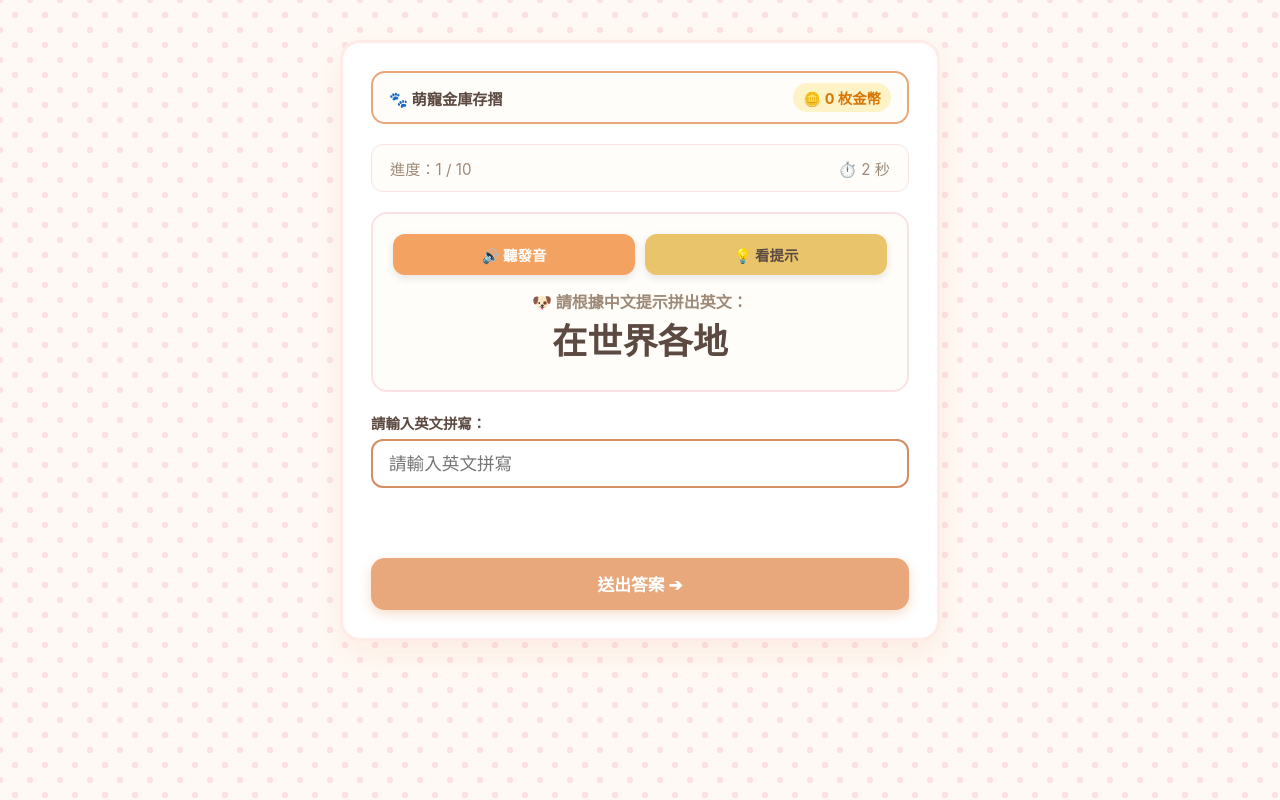
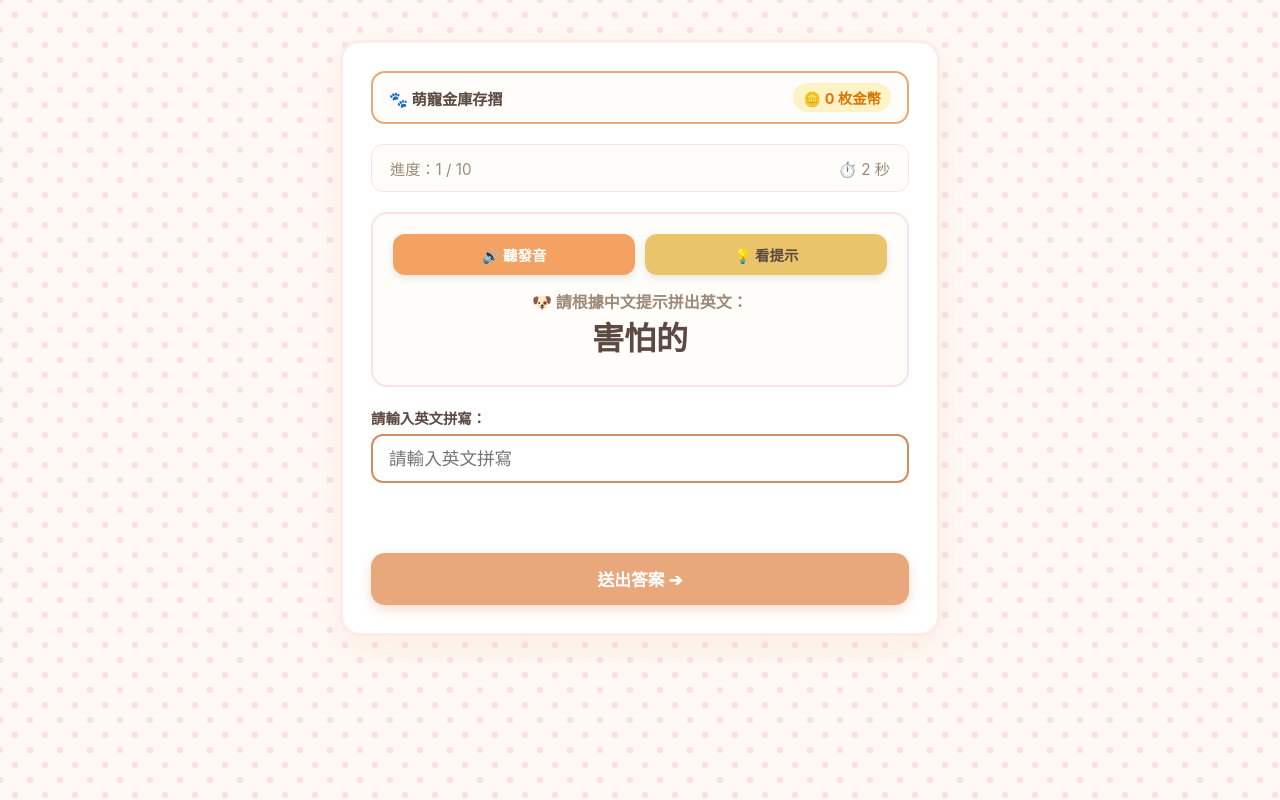
Before and after one commit to debdabo2000-cloud/Irregular-verbs-Fun, a plain HTML site: page index.html in a window 1280 px wide. Both pictures are taken after a click on the button "🚀 開始可愛大挑戰". Drawn offline with Linux system fonts and the light colour scheme.

Commit message:
Update index.html

```diff
--- a/index.html
+++ b/index.html
@@ -223,7 +223,7 @@
         }
 
         .card-prompt .base-word {
-            font-size: 2.2rem;
+            font-size: 2rem;
             font-weight: bold;
             color: var(--text-main);
             margin-bottom: 6px;
@@ -348,12 +348,14 @@
         <!-- 歡迎畫面 -->
         <div id="start-screen" class="screen active">
             <h1>🐾 DL English 萌寵單字特訓站 🐶</h1>
-            <div class="subtitle">✨ 康軒版國中英語第一冊第三課專屬特訓 ✨</div>
+            <div class="subtitle">✨ 國中會考、高中、康軒各課特訓 ✨</div>
             <div class="welcome-box">
                 <div class="category-select">
                     <label for="category-select">🎯 請選擇練習範圍：</label>
                     <select id="category-select">
-                        <option value="kangxuan_u3">康軒版第一冊第三課 (全單字與片語)</option>
+                        <option value="cap1200">國中會考 1200 核心單字</option>
+                        <option value="kangxuan_u4">康軒版第一冊第四課</option>
+                        <option value="kangxuan_u3">康軒版第一冊第三課</option>
                         <option value="irregular">不規則動詞三態特訓</option>
                         <option value="vocab7000">高中 7000 核心單字拼寫</option>
                     </select>
@@ -398,7 +400,7 @@
             <div class="result-stats">
                 <div class="stat-item">
                     <span>測驗單元：</span>
-                    <span class="stat-value" id="res-category">康軒第一冊第三課</span>
+                    <span class="stat-value" id="res-category">國中會考 1200 核心單字</span>
                 </div>
                 <div class="stat-item">
                     <span>本次獲得金幣：</span>
@@ -439,86 +441,178 @@
         }
 
         const db = {
+            cap1200: [
+                { word: "accept", cn: "接受" },
+                { word: "active", cn: "活躍的；積極的" },
+                { word: "activity", cn: "活動" },
+                { word: "ad", cn: "廣告 (advertisement)" },
+                { word: "advice", cn: "勸告；建議" },
+                { word: "affect", cn: "影響" },
+                { word: "afraid", cn: "害怕的" },
+                { word: "agree", cn: "同意" },
+                { word: "allow", cn: "允許" },
+                { word: "almost", cn: "幾乎" },
+                { word: "alone", cn: "單獨的；獨自地" },
+                { word: "aloud", cn: "出聲地" },
+                { word: "already", cn: "已經" },
+                { word: "although", cn: "雖然；儘管" },
+                { word: "always", cn: "總是" },
+                { word: "among", cn: "在...之中" },
+                { word: "ancient", cn: "古代的" },
+                { word: "angry", cn: "生氣的" },
+                { word: "another", cn: "另一個" },
+                { word: "answer", cn: "回答" },
+                { word: "anybody", cn: "任何人" },
+                { word: "anything", cn: "任何事物" },
+                { word: "appear", cn: "出現" },
+                { word: "area", cn: "地區；面積" },
+                { word: "arrive", cn: "到達" },
+                { word: "as", cn: "如同；當...時" },
+                { word: "ask", cn: "問；要求" },
+                { word: "asleep", cn: "睡著的" },
+                { word: "attack", cn: "攻擊" },
+                { word: "attend", cn: "參加；出席" }
+            ],
+            kangxuan_u4: [
+                { word: "library", cn: "圖書館" },
+                { word: "basketball", cn: "籃球" },
+                { word: "court", cn: "球場" },
+                { word: "basketball court", cn: "籃球場" },
+                { word: "gate", cn: "大門" },
+                { word: "school gate", cn: "校門口" },
+                { word: "garden", cn: "花園" },
+                { word: "playground", cn: "遊樂場；操場" },
+                { word: "ground", cn: "地面" },
+                { word: "slide", cn: "滑梯" },
+                { word: "swing", cn: "秋千" },
+                { word: "seesaw", cn: "蹺蹺板" },
+                { word: "sport", cn: "運動" },
+                { word: "field", cn: "球場" },
+                { word: "sports field", cn: "運動場" },
+                { word: "restroom", cn: "廁所" },
+                { word: "gym", cn: "體育館" },
+                { word: "basket", cn: "籃子" },
+                { word: "classroom", cn: "教室" },
+                { word: "class", cn: "班級；課程" },
+                { word: "photo", cn: "相片" },
+                { word: "screen", cn: "螢幕" },
+                { word: "mountain", cn: "山" },
+                { word: "pond", cn: "池塘" },
+                { word: "rest", cn: "休息" },
+                { word: "storybook", cn: "故事書" },
+                { word: "story", cn: "故事" },
+                { word: "test", cn: "考試" },
+                { word: "grade", cn: "成績" },
+                { word: "fun", cn: "樂趣" },
+                { word: "favorite", cn: "最喜愛" },
+                { word: "South Africa", cn: "南非" },
+                { word: "student", cn: "學生" },
+                { word: "place", cn: "地方" },
+                { word: "school", cn: "學校" },
+                { word: "teacher", cn: "老師" },
+                { word: "game", cn: "比賽" },
+                { word: "meet", cn: "遇見" },
+                { word: "Nice to meet you.", cn: "很高興認識你。" },
+                { word: "there is", cn: "有 (單數)" },
+                { word: "there are", cn: "有 (複數)" },
+                { word: "special", cn: "特別的" },
+                { word: "whole", cn: "全部的" },
+                { word: "different", cn: "不同的" },
+                { word: "big", cn: "大的" },
+                { word: "some", cn: "一些" },
+                { word: "any", cn: "任何" },
+                { word: "a lot of", cn: "許多的" },
+                { word: "on", cn: "在···上面" },
+                { word: "in", cn: "在···裡面" },
+                { word: "from", cn: "來自" },
+                { word: "at", cn: "在···（地方）" },
+                { word: "very", cn: "非常" },
+                { word: "there", cn: "那裡" },
+                { word: "this is...", cn: "這位是···" },
+                { word: "in the mountains", cn: "在山裡" },
+                { word: "four", cn: "四" },
+                { word: "thirty", cn: "三十" }
+            ],
             kangxuan_u3: [
-                { word: "bedroom", cn: "臥室", type: "single" },
-                { word: "bed", cn: "床舗", type: "single" },
-                { word: "room", cn: "房間", type: "single" },
-                { word: "bathroom", cn: "浴室", type: "single" },
-                { word: "living room", cn: "客廳", type: "single" },
-                { word: "dining room", cn: "飯廳", type: "single" },
-                { word: "roommate", cn: "室友", type: "single" },
-                { word: "stair", cn: "樓梯", type: "single" },
-                { word: "cellphone", cn: "手機", type: "single" },
-                { word: "place", cn: "地方", type: "single" },
-                { word: "sofa", cn: "沙發", type: "single" },
-                { word: "house", cn: "房子", type: "single" },
-                { word: "lake", cn: "湖", type: "single" },
-                { word: "castle", cn: "城堡", type: "single" },
-                { word: "blanket", cn: "毛毯", type: "single" },
-                { word: "world", cn: "世界", type: "single" },
-                { word: "newspaper", cn: "報紙", type: "single" },
-                { word: "magic", cn: "魔法", type: "single" },
-                { word: "TV", cn: "電視 (television)", type: "single" },
-                { word: "picture", cn: "照片；圖片", type: "single" },
-                { word: "uncle", cn: "叔叔；舅舅；伯父", type: "single" },
-                { word: "aunt", cn: "姑姑；嬸嬸；阿姨", type: "single" },
-                { word: "student", cn: "學生", type: "single" },
-                { word: "schod", cn: "學校", type: "single" },
-                { word: "girl", cn: "女孩", type: "single" },
-                { word: "year", cn: "年", type: "single" },
-                { word: "year old", cn: "歲", type: "single" },
-                { word: "am", cn: "是 (主詞為I)", type: "single" },
-                { word: "is", cn: "是 (單數)", type: "single" },
-                { word: "are", cn: "是 (複數)", type: "single" },
-                { word: "on", cn: "在···上面", type: "single" },
-                { word: "in", cn: "在···裡面", type: "single" },
-                { word: "under", cn: "在···下面", type: "single" },
-                { word: "at", cn: "在···地方／場合", type: "single" },
-                { word: "behind", cn: "在···後面", type: "single" },
-                { word: "in front of", cn: "在···前面", type: "single" },
-                { word: "between", cn: "在···中間", type: "single" },
-                { word: "next to", cn: "在···旁邊", type: "single" },
-                { word: "around", cn: "圍繞", type: "single" },
-                { word: "outside", cn: "在···外面", type: "single" },
-                { word: "where", cn: "哪裡", type: "single" },
-                { word: "who", cn: "誰", type: "single" },
-                { word: "what", cn: "什麽", type: "single" },
-                { word: "how", cn: "如何", type: "single" },
-                { word: "soft", cn: "柔軟的", type: "single" },
-                { word: "hard", cn: "硬的", type: "single" },
-                { word: "magic", cn: "魔法的", type: "single" },
-                { word: "different", cn: "不同的", type: "single" },
-                { word: "small", cn: "小的", type: "single" },
-                { word: "big", cn: "大的", type: "single" },
-                { word: "old", cn: "舊的", type: "single" },
-                { word: "nine-year-old", cn: "九歲的", type: "single" },
-                { word: "later", cn: "稍後", type: "single" },
-                { word: "or", cn: "或者", type: "single" },
-                { word: "and", cn: "和", type: "single" },
-                { word: "but", cn: "但是", type: "single" },
-                { word: "this", cn: "這（一個）", type: "single" },
-                { word: "that", cn: "那（一個）", type: "single" },
-                { word: "these", cn: "這些", type: "single" },
-                { word: "those", cn: "那些", type: "single" },
-                { word: "in fact", cn: "事實上", type: "single" },
-                { word: "around the world", cn: "在世界各地", type: "single" },
-                { word: "look at", cn: "看", type: "single" }
+                { word: "bedroom", cn: "臥室" },
+                { word: "bed", cn: "床舗" },
+                { word: "room", cn: "房間" },
+                { word: "bathroom", cn: "浴室" },
+                { word: "living room", cn: "客廳" },
+                { word: "dining room", cn: "飯廳" },
+                { word: "roommate", cn: "室友" },
+                { word: "stair", cn: "樓梯" },
+                { word: "cellphone", cn: "手機" },
+                { word: "place", cn: "地方" },
+                { word: "sofa", cn: "沙發" },
+                { word: "house", cn: "房子" },
+                { word: "lake", cn: "湖" },
+                { word: "castle", cn: "城堡" },
+                { word: "blanket", cn: "毛毯" },
+                { word: "world", cn: "世界" },
+                { word: "newspaper", cn: "報紙" },
+                { word: "magic", cn: "魔法" },
+                { word: "TV", cn: "電視 (television)" },
+                { word: "picture", cn: "照片；圖片" },
+                { word: "uncle", cn: "叔叔；舅舅；伯父" },
+                { word: "aunt", cn: "姑姑；嬸嬸；阿姨" },
+                { word: "student", cn: "學生" },
+                { word: "school", cn: "學校" },
+                { word: "girl", cn: "女孩" },
+                { word: "year", cn: "年" },
+                { word: "year old", cn: "歲" },
+                { word: "am", cn: "是 (主詞為I)" },
+                { word: "is", cn: "是 (單數)" },
+                { word: "are", cn: "是 (複數)" },
+                { word: "on", cn: "在···上面" },
+                { word: "in", cn: "在···裡面" },
+                { word: "under", cn: "在···下面" },
+                { word: "at", cn: "在···地方／場合" },
+                { word: "behind", cn: "在···後面" },
+                { word: "in front of", cn: "在···前面" },
+                { word: "between", cn: "在···中間" },
+                { word: "next to", cn: "在···旁邊" },
+                { word: "around", cn: "圍繞" },
+                { word: "outside", cn: "在···外面" },
+                { word: "where", cn: "哪裡" },
+                { word: "who", cn: "誰" },
+                { word: "what", cn: "什麽" },
+                { word: "how", cn: "如何" },
+                { word: "soft", cn: "柔軟的" },
+                { word: "hard", cn: "硬的" },
+                { word: "magic", cn: "魔法的" },
+                { word: "different", cn: "不同的" },
+                { word: "small", cn: "小的" },
+                { word: "big", cn: "大的" },
+                { word: "old", cn: "舊的" },
+                { word: "nine-year-old", cn: "九歲的" },
+                { word: "later", cn: "稍後" },
+                { word: "or", cn: "或者" },
+                { word: "and", cn: "和" },
+                { word: "but", cn: "但是" },
+                { word: "this", cn: "這（一個）" },
+                { word: "that", cn: "那（一個）" },
+                { word: "these", cn: "這些" },
+                { word: "those", cn: "那些" },
+                { word: "in fact", cn: "事實上" },
+                { word: "around the world", cn: "在世界各地" },
+                { word: "look at", cn: "看" }
             ],
             irregular: [
-                { word: "be", cn: "是 (原形)", type: "single" },
-                { word: "begin", cn: "開始", type: "single" },
-                { word: "break", cn: "打破", type: "single" },
-                { word: "bring", cn: "帶來", type: "single" },
-                { word: "buy", cn: "買", type: "single" }
+                { word: "be", cn: "是 (原形)" },
+                { word: "begin", cn: "開始" },
+                { word: "break", cn: "打破" },
+                { word: "bring", cn: "帶來" },
+                { word: "buy", cn: "買" }
             ],
             vocab7000: [
-                { word: "abandon", cn: "放棄；拋棄", type: "single" },
-                { word: "abolish", cn: "廢除", type: "single" },
-                { word: "abrupt", cn: "突然的", type: "single" }
+                { word: "abandon", cn: "放棄；拋棄" },
+                { word: "abolish", cn: "廢除" },
+                { word: "abrupt", cn: "突然的" }
             ]
         };
 
-        let currentCategory = 'kangxuan_u3';
+        let currentCategory = 'cap1200';
         let currentQuestions = [];
         let wrongQuestions = [];
         let currentIndex = 0;
@@ -666,6 +760,8 @@
             document.getElementById('result-screen').classList.add('active');
 
             const categoryNames = {
+                cap1200: "國中會考 1200 核心單字",
+                kangxuan_u4: "康軒版第一冊第四課",
                 kangxuan_u3: "康軒版第一冊第三課",
                 irregular: "不規則動詞三態特訓",
                 vocab7000: "高中 7000 核心單字拼寫"
```
